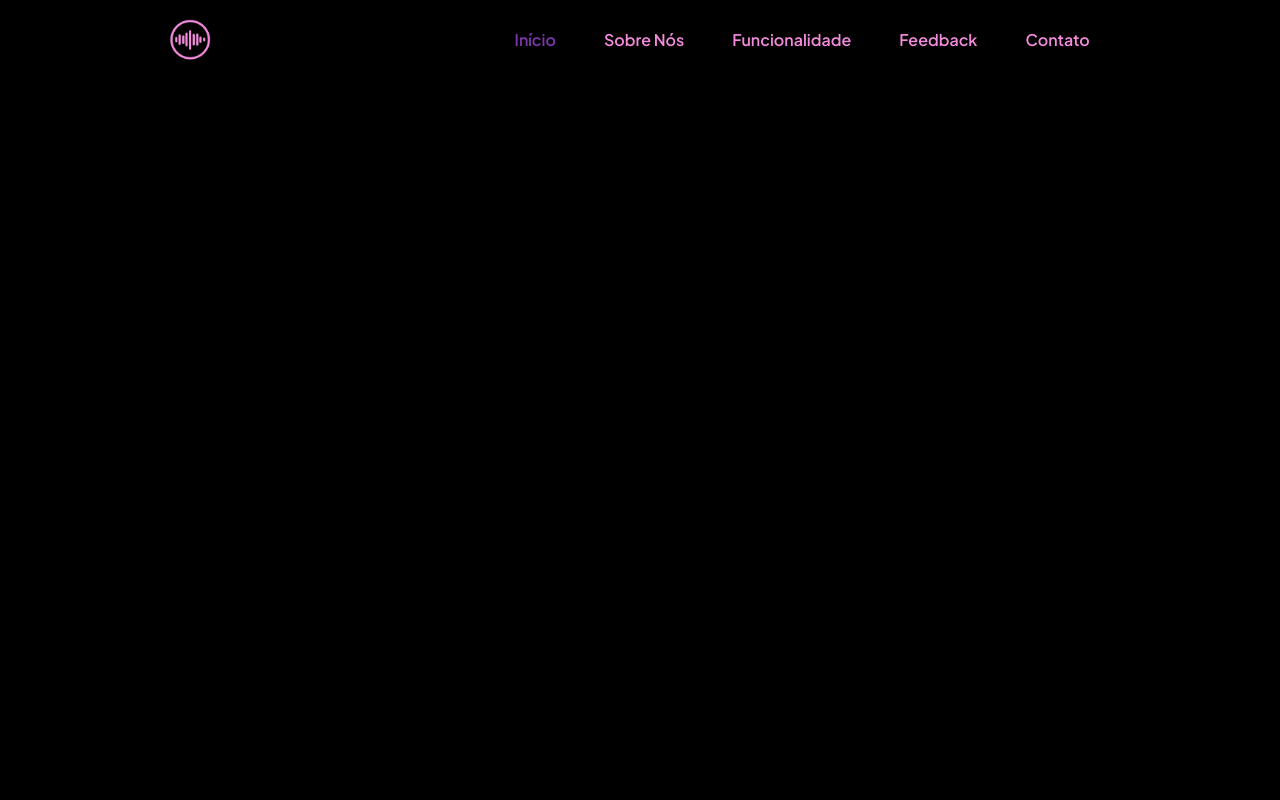
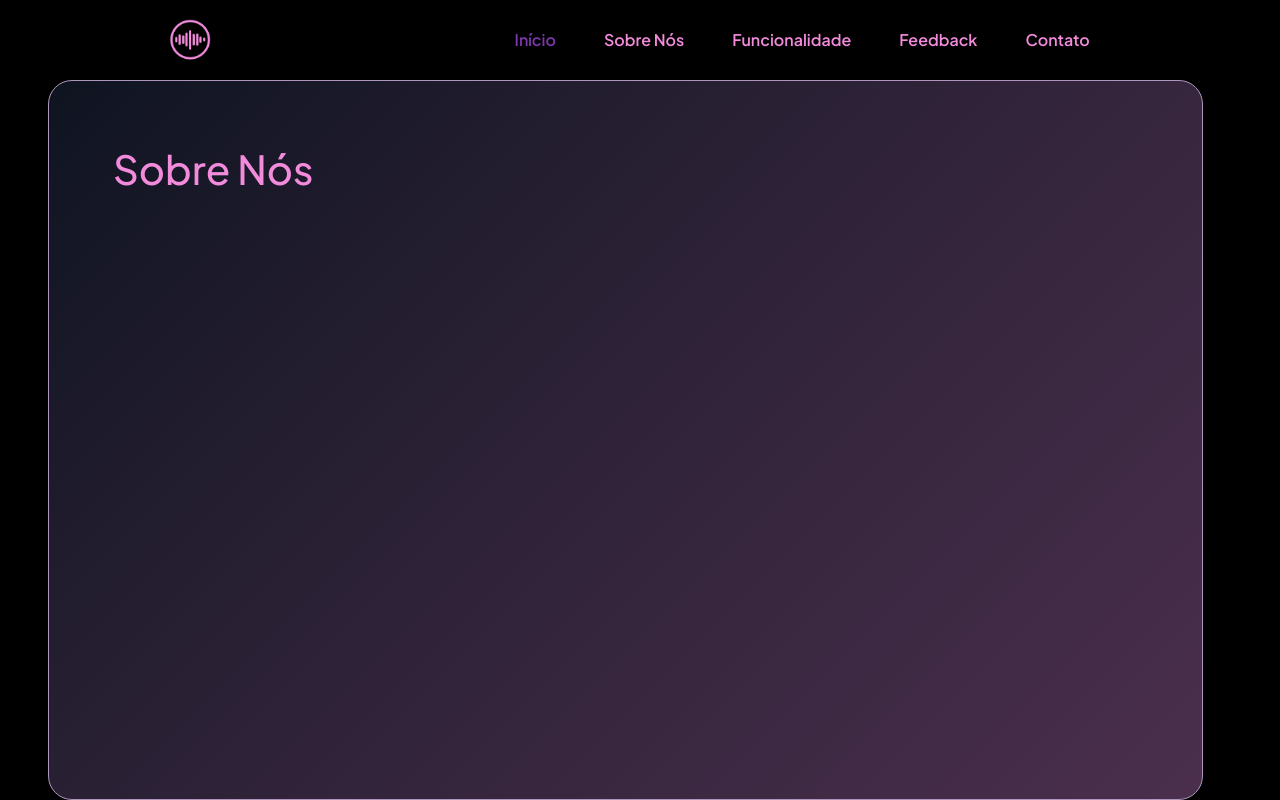
Before and after one commit to dev-victordz/cp5_front, a plain HTML site: page index.html in a window 1280 px wide. Drawn offline with nearby package versions, Linux system fonts and the light colour scheme.

Commit message:
Base da section Sobre Nós

```diff
--- a/index.html
+++ b/index.html
@@ -1,12 +1,15 @@
 <!DOCTYPE html>
 <html lang="en">
+
 <head>
   <meta charset="UTF-8">
   <meta name="viewport" content="width=device-width, initial-scale=1.0">
-      <link href="https://cdn.jsdelivr.net/npm/bootstrap@5.3.3/dist/css/bootstrap.min.css" rel="stylesheet" integrity="sha384-QWTKZyjpPEjISv5WaRU9OFeRpok6YctnYmDr5pNlyT2bRjXh0JMhjY6hW+ALEwIH" crossorigin="anonymous">
+  <link href="https://cdn.jsdelivr.net/npm/bootstrap@5.3.3/dist/css/bootstrap.min.css" rel="stylesheet"
+    integrity="sha384-QWTKZyjpPEjISv5WaRU9OFeRpok6YctnYmDr5pNlyT2bRjXh0JMhjY6hW+ALEwIH" crossorigin="anonymous">
   <link rel="stylesheet" href="style.css">
   <title>Document</title>
 </head>
+
 <body>
   <header>
     <nav class="navbar navbar-expand-md navbar-dark fixed-top bg-dark">
@@ -14,7 +17,8 @@
         <a class="navbar-brand" href="/">
           <img src="./assets/Logo short.png" alt="Logo">
         </a>
-                    <button class="navbar-toggler" type="button" data-bs-toggle="collapse" data-bs-target="#navbarCollapse" aria-controls="navbarCollapse" aria-expanded="false" aria-label="Toggle navigation">
+        <button class="navbar-toggler" type="button" data-bs-toggle="collapse" data-bs-target="#navbarCollapse"
+          aria-controls="navbarCollapse" aria-expanded="false" aria-label="Toggle navigation">
           <span class="navbar-toggler-icon"></span>
         </button>
         <div class="collapse navbar-collapse" id="navbarCollapse">
@@ -39,9 +43,20 @@
       </div>
     </nav>
   </header>
+  <!-- Section Sobre Nós -->
+  <section class="sobre-nos">
+    <div class="rectangle">
+      <h2>Sobre Nós</h2>
+    </div>
+  </section>
 
-      <script src="https://cdn.jsdelivr.net/npm/@popperjs/core@2.11.8/dist/umd/popper.min.js" integrity="sha384-I7E8VVD/ismYTF4hNIPjVp/Zjvgyol6VFvRkX/vR+Vc4jQkC+hVqc2pM8ODewa9r" crossorigin="anonymous"></script>
-      <script src="https://cdn.jsdelivr.net/npm/bootstrap@5.3.3/dist/js/bootstrap.min.js" integrity="sha384-0pUGZvbkm6XF6gxjEnlmuGrJXVbNuzT9qBBavbLwCsOGabYfZo0T0to5eqruptLy" crossorigin="anonymous"></script>
+  <script src="https://cdn.jsdelivr.net/npm/@popperjs/core@2.11.8/dist/umd/popper.min.js"
+    integrity="sha384-I7E8VVD/ismYTF4hNIPjVp/Zjvgyol6VFvRkX/vR+Vc4jQkC+hVqc2pM8ODewa9r"
+    crossorigin="anonymous"></script>
+  <script src="https://cdn.jsdelivr.net/npm/bootstrap@5.3.3/dist/js/bootstrap.min.js"
+    integrity="sha384-0pUGZvbkm6XF6gxjEnlmuGrJXVbNuzT9qBBavbLwCsOGabYfZo0T0to5eqruptLy"
+    crossorigin="anonymous"></script>
   <script src="script.js"></script>
 </body>
+
 </html>
--- a/style.scss
+++ b/style.scss
@@ -85,3 +85,43 @@ body{
 .navbar-toggler-icon{
       background-image: url(./assets/toggleIcon.png);
 }
+
+
+//Sobre Nós
+
+html, body {
+    background-color: $background-color;
+    font-family: 'Plus Jakarta Sans', sans-serif;
+    height: 100%;
+    margin: 0;
+    padding: 0;
+    overflow: hidden; /* Tira a rolagem */
+}
+
+.sobre-nos {
+    background-color: $background-color;
+    color: $text-color-primary;
+    padding: 4rem 2rem;
+    text-align: left;
+    min-height: 100vh;
+
+    h2 {
+        font-size: 2.5rem;
+        color: $text-color-primary;
+        margin-top: 4rem;
+        margin-left: 4rem;
+        font-family: 'Plus Jakarta Sans', sans-serif;
+    }
+
+    .rectangle {
+        width: 95%;
+        height: 90vh;
+        margin: 1rem;
+        border-radius: 24px;
+        background: linear-gradient(135deg, #0F1421, #302339, #4B2F4D);
+        display: flex;
+        box-shadow: 0 4px 10px rgba(0, 0, 0, 0.3);
+        border: 1px solid #AF96BC;
+    }
+
+}
```
Also changed, not shown: style.css. Lines whose indentation alone changed are shown as unchanged.
